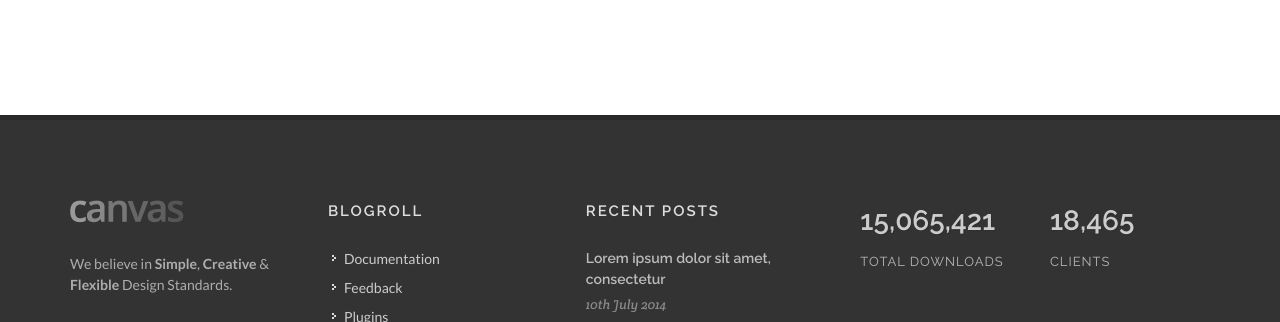
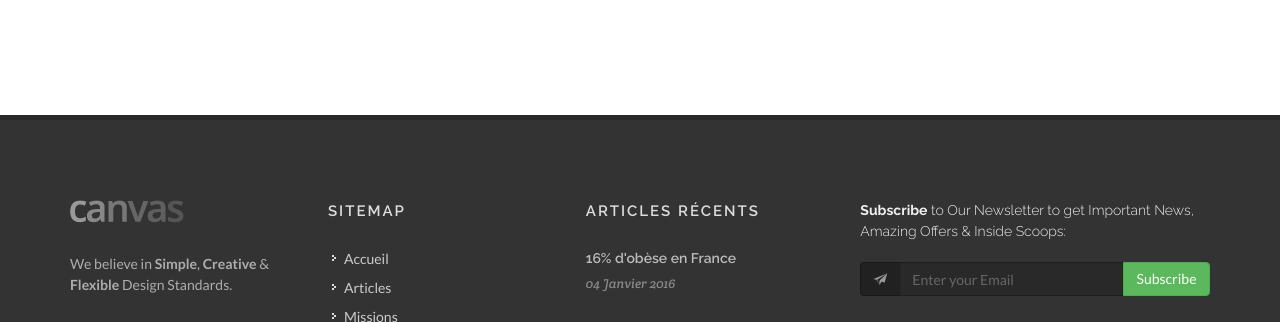
Before and after one commit to CRIDIP-SWD/SITE_SCPVS, a PHP site: page / in a window 1280 px wide. Shown: the part 1401-1723 px from the top of the page. Run offline with PHP 8.4, Linux system fonts and the light colour scheme.

Commit message:
COMMIT SCPVS

```diff
--- a/view/default.php
+++ b/view/default.php
@@ -61,6 +61,7 @@
 
                     <ul>
                         <li><a href="index.php?view=index"><div>Accueil</div></a></li>
+                        <li><a href="index.php?view=blog"><div>Articles</div></a></li>
                         <li><a href="index.php?view=mission"><div>Nos Missions</div></a></li>
                         <li><a href="index.php?view=partenaire"><div>Nos Partenaires</div></a></li>
                         <li><a href="index.php?view=contact"><div>Contactez-nous !</div></a></li>
@@ -97,15 +98,14 @@
 
                             <p>We believe in <strong>Simple</strong>, <strong>Creative</strong> &amp; <strong>Flexible</strong> Design Standards.</p>
 
-                            <div style="background: url('images/world-map.png') no-repeat center center; background-size: 100%;">
+                            <div style="background: url('assets/images/world-map.png') no-repeat center center; background-size: 100%;">
                                 <address>
-                                    <strong>Headquarters:</strong><br>
-                                    795 Folsom Ave, Suite 600<br>
-                                    San Francisco, CA 94107<br>
+                                    <strong>Siège de l'association:</strong><br>
+                                    15 Rue Lacépède<br>
+                                    75005 PARIS<br>
                                 </address>
-                                <abbr title="Phone Number"><strong>Phone:</strong></abbr> (91) 8547 632521<br>
-                                <abbr title="Fax"><strong>Fax:</strong></abbr> (91) 11 4752 1433<br>
-                                <abbr title="Email Address"><strong>Email:</strong></abbr> info@canvas.com
+                                <abbr title="Phone Number"><strong>Tél:</strong></abbr> 07 83 14 41<br>
+                                <abbr title="Email Address"><strong>Email:</strong></abbr> contact@scpvs.org
                             </div>
 
                         </div>
@@ -116,16 +116,14 @@
 
                         <div class="widget widget_links clearfix">
 
-                            <h4>Blogroll</h4>
+                            <h4>Sitemap</h4>
 
                             <ul>
-                                <li><a href="http://codex.wordpress.org/">Documentation</a></li>
-                                <li><a href="http://wordpress.org/support/forum/requests-and-feedback">Feedback</a></li>
-                                <li><a href="http://wordpress.org/extend/plugins/">Plugins</a></li>
-                                <li><a href="http://wordpress.org/support/">Support Forums</a></li>
-                                <li><a href="http://wordpress.org/extend/themes/">Themes</a></li>
-                                <li><a href="http://wordpress.org/news/">WordPress Blog</a></li>
-                                <li><a href="http://planet.wordpress.org/">WordPress Planet</a></li>
+                                <li><a href="index.php?view=index">Accueil</a></li>
+                                <li><a href="index.php?view=blog">Articles</a></li>
+                                <li><a href="index.php?view=mission">Missions</a></li>
+                                <li><a href="index.php?view=partenaire">Partenaires</a></li>
+                                <li><a href="index.php?view=contact">Nous Contactez</a></li>
                             </ul>
 
                         </div>
@@ -135,41 +133,20 @@
                     <div class="col_one_third col_last">
 
                         <div class="widget clearfix">
-                            <h4>Recent Posts</h4>
+                            <h4>Articles récents</h4>
 
                             <div id="post-list-footer">
                                 <div class="spost clearfix">
                                     <div class="entry-c">
                                         <div class="entry-title">
-                                            <h4><a href="#">Lorem ipsum dolor sit amet, consectetur</a></h4>
+                                            <h4><a href="#">16% d'obèse en France</a></h4>
                                         </div>
                                         <ul class="entry-meta">
-                                            <li>10th July 2014</li>
+                                            <li>04 Janvier 2016</li>
                                         </ul>
                                     </div>
                                 </div>
 
-                                <div class="spost clearfix">
-                                    <div class="entry-c">
-                                        <div class="entry-title">
-                                            <h4><a href="#">Elit Assumenda vel amet dolorum quasi</a></h4>
-                                        </div>
-                                        <ul class="entry-meta">
-                                            <li>10th July 2014</li>
-                                        </ul>
-                                    </div>
-                                </div>
-
-                                <div class="spost clearfix">
-                                    <div class="entry-c">
-                                        <div class="entry-title">
-                                            <h4><a href="#">Debitis nihil placeat, illum est nisi</a></h4>
-                                        </div>
-                                        <ul class="entry-meta">
-                                            <li>10th July 2014</li>
-                                        </ul>
-                                    </div>
-                                </div>
                             </div>
                         </div>
 
@@ -178,24 +155,6 @@
                 </div>
 
                 <div class="col_one_third col_last">
-
-                    <div class="widget clearfix" style="margin-bottom: -20px;">
-
-                        <div class="row">
-
-                            <div class="col-md-6 bottommargin-sm">
-                                <div class="counter counter-small"><span data-from="50" data-to="15065421" data-refresh-interval="80" data-speed="3000" data-comma="true"></span></div>
-                                <h5 class="nobottommargin">Total Downloads</h5>
-                            </div>
-
-                            <div class="col-md-6 bottommargin-sm">
-                                <div class="counter counter-small"><span data-from="100" data-to="18465" data-refresh-interval="50" data-speed="2000" data-comma="true"></span></div>
-                                <h5 class="nobottommargin">Clients</h5>
-                            </div>
-
-                        </div>
-
-                    </div>
 
                     <div class="widget subscribe-widget clearfix">
                         <h5><strong>Subscribe</strong> to Our Newsletter to get Important News, Amazing Offers &amp; Inside Scoops:</h5>
```
